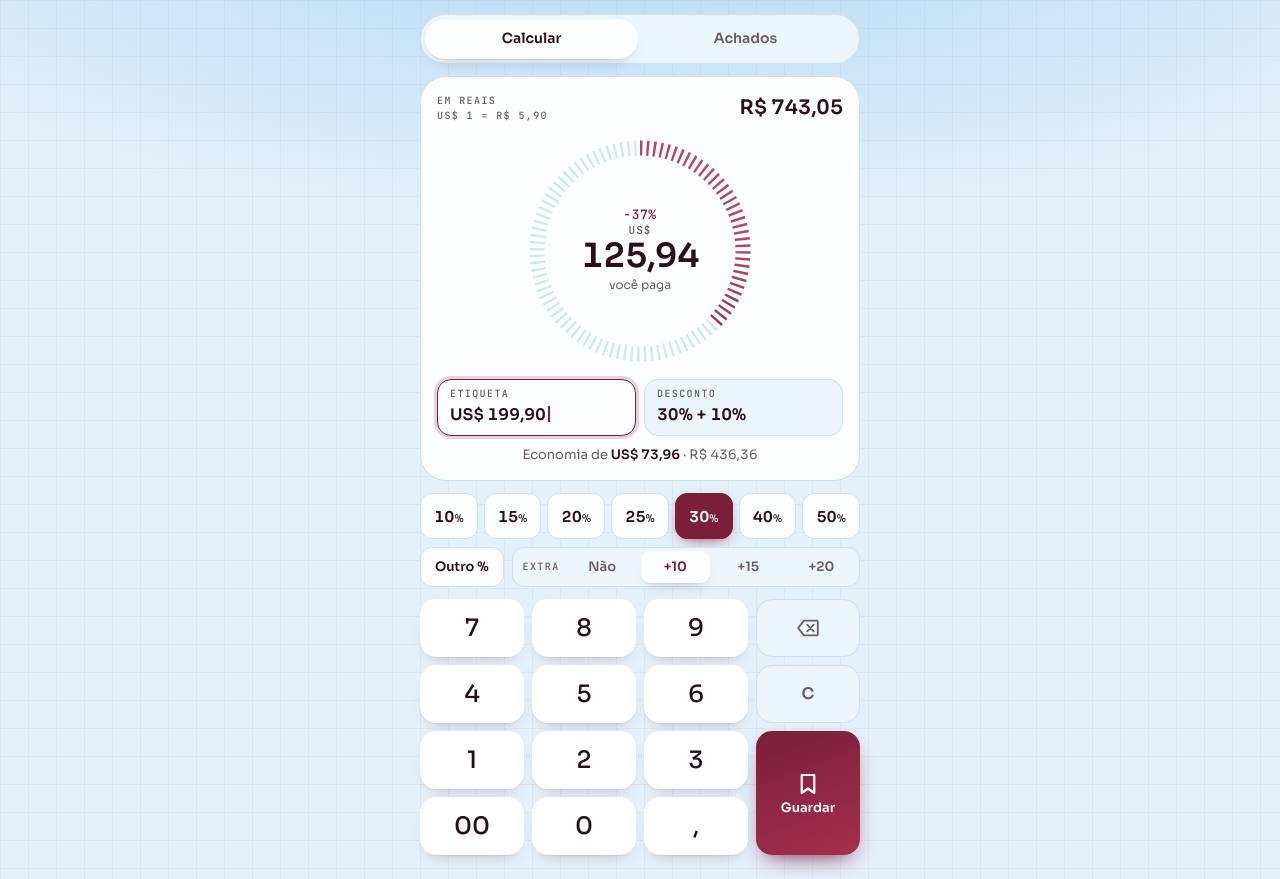
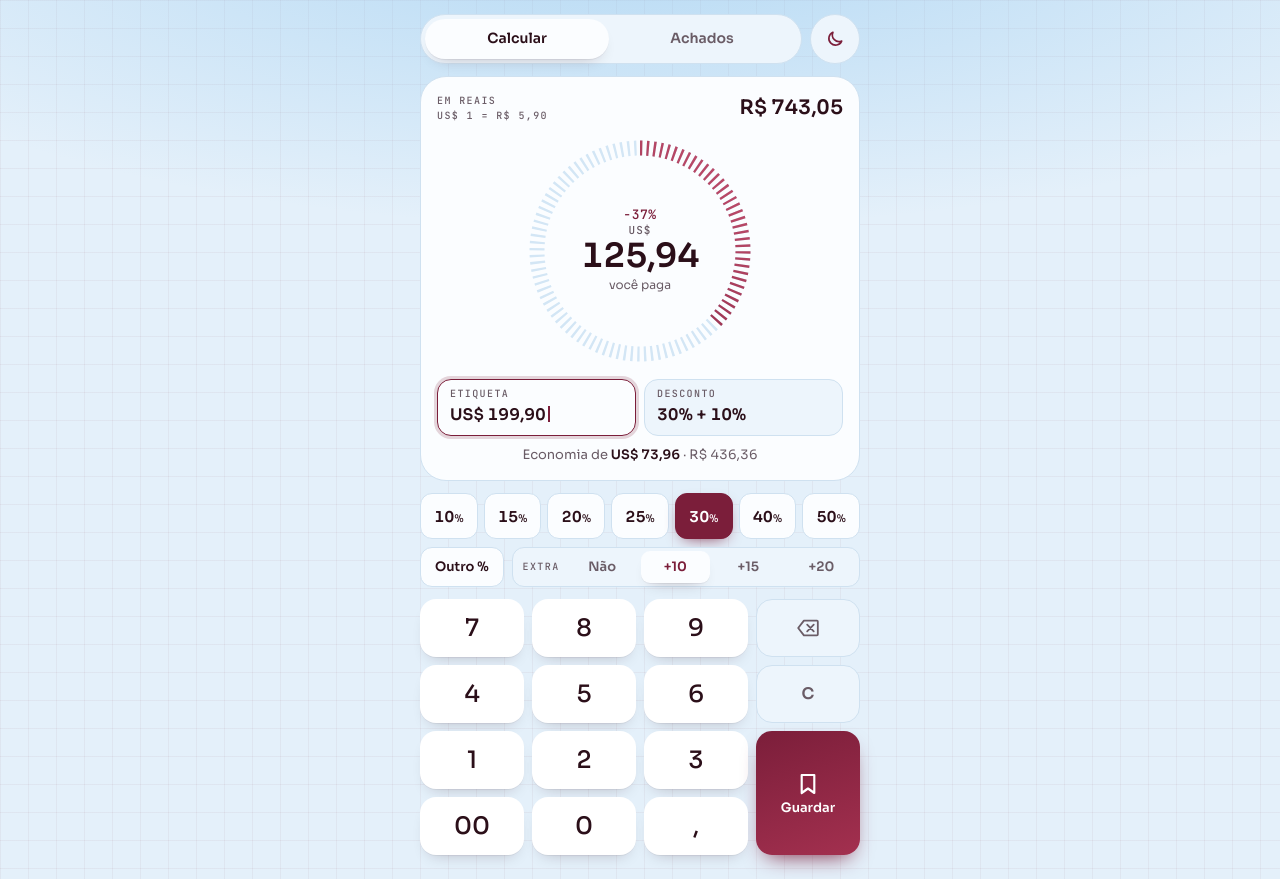
Before and after one commit to jujunanci-sys/meu_projeto, a plain HTML site: page calculadora-outlet/index.html in a window 1280 px wide. Drawn offline with Linux system fonts and the light colour scheme; a web font is replaced by a local one.

Commit message:
Calculadora outlet: botão para alternar tema claro e escuro
Co-Authored-By: Claude Opus 5.5 <noreply@anthropic.com>
Claude-Session: https://claude.ai/code/session_01FR8btMLXjBAh5Cu4qGdABZ

```diff
--- a/calculadora-outlet/index.html
+++ b/calculadora-outlet/index.html
@@ -74,6 +74,16 @@ button:focus-visible, input:focus-visible { outline: 2px solid var(--accent); ou
 .label { font: 500 10px/1 var(--font-mono); letter-spacing: .14em; text-transform: uppercase; color: var(--muted); }
 
 /* ---------- Tabs ---------- */
+.top { display: flex; gap: 8px; align-items: stretch; }
+.top .tabs { flex: 1; min-width: 0; }
+.theme-btn {
+  flex: none; width: 50px; border-radius: 999px; cursor: pointer;
+  border: 1px solid var(--line); background: var(--surface-2); color: var(--accent);
+  display: grid; place-items: center; transition: transform .1s;
+}
+.theme-btn:active { transform: scale(.94); }
+.theme-btn .sun, .theme-btn[data-mode="dark"] .moon { display: none; }
+.theme-btn[data-mode="dark"] .sun { display: block; }
 .tabs {
   display: grid; grid-template-columns: 1fr 1fr; gap: 4px; padding: 4px;
   background: var(--surface-2); border: 1px solid var(--line); border-radius: 999px;
@@ -212,10 +222,16 @@ button:focus-visible, input:focus-visible { outline: 2px solid var(--accent); ou
 </head>
 <body>
 <main class="app">
+  <div class="top">
   <nav class="tabs" role="tablist" aria-label="Seções">
     <button class="tab" role="tab" id="tabCalc" data-view="calcular" aria-controls="viewCalc">Calcular</button>
     <button class="tab" role="tab" id="tabList" data-view="achados" aria-controls="viewList">Achados <span class="count" id="count"></span></button>
   </nav>
+  <button class="theme-btn" id="themeBtn" type="button" aria-label="Mudar para tema escuro">
+    <svg class="moon" width="20" height="20" viewBox="0 0 24 24" fill="none" stroke="currentColor" stroke-width="2" stroke-linecap="round" stroke-linejoin="round"><path d="M20 14.5A8 8 0 0 1 9.5 4a8 8 0 1 0 10.5 10.5z"/></svg>
+    <svg class="sun" width="20" height="20" viewBox="0 0 24 24" fill="none" stroke="currentColor" stroke-width="2" stroke-linecap="round"><circle cx="12" cy="12" r="4.2"/><path d="M12 2.5v2.2M12 19.3v2.2M2.5 12h2.2M19.3 12h2.2M5.3 5.3l1.6 1.6M17.1 17.1l1.6 1.6M5.3 18.7l1.6-1.6M17.1 6.9l1.6-1.6"/></svg>
+  </button>
+  </div>
 
   <div class="view" id="viewCalc" role="tabpanel" aria-labelledby="tabCalc">
     <section class="hud" aria-live="polite">
@@ -333,6 +349,32 @@ button:focus-visible, input:focus-visible { outline: 2px solid var(--accent); ou
   </div>
 </main>
 
+<script>
+(() => {
+  // Botão de tema: alterna claro/escuro e lembra a escolha neste aparelho.
+  const root = document.documentElement;
+  const btn = document.getElementById("themeBtn");
+  const mq = window.matchMedia ? window.matchMedia("(prefers-color-scheme: dark)") : null;
+  const current = () => root.getAttribute("data-theme") || (mq && mq.matches ? "dark" : "light");
+  const paint = () => {
+    const m = current();
+    btn.dataset.mode = m;
+    btn.setAttribute("aria-label", m === "dark" ? "Mudar para tema claro" : "Mudar para tema escuro");
+    const meta = document.querySelector('meta[name="theme-color"]');
+    if (meta) meta.content = m === "dark" ? "#14080d" : "#e4f0fa";
+  };
+  try { const t = localStorage.getItem("outlet-tema"); if (t === "dark" || t === "light") root.setAttribute("data-theme", t); } catch (_) {}
+  btn.addEventListener("click", () => {
+    const next = current() === "dark" ? "light" : "dark";
+    root.setAttribute("data-theme", next);
+    try { localStorage.setItem("outlet-tema", next); } catch (_) {}
+    paint();
+  });
+  if (mq && mq.addEventListener) mq.addEventListener("change", paint);
+  new MutationObserver(paint).observe(root, { attributes: true, attributeFilter: ["data-theme"] });
+  paint();
+})();
+</script>
 <script>
 (() => {
   const DOLAR = window.OUTLET_DOLAR = 5.9; // R$ por US$ 1
```
